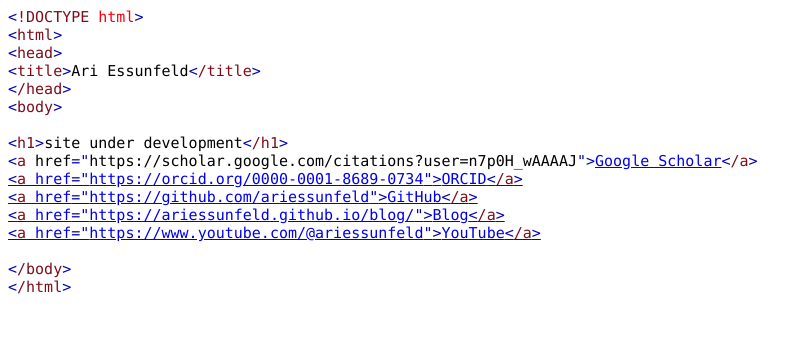
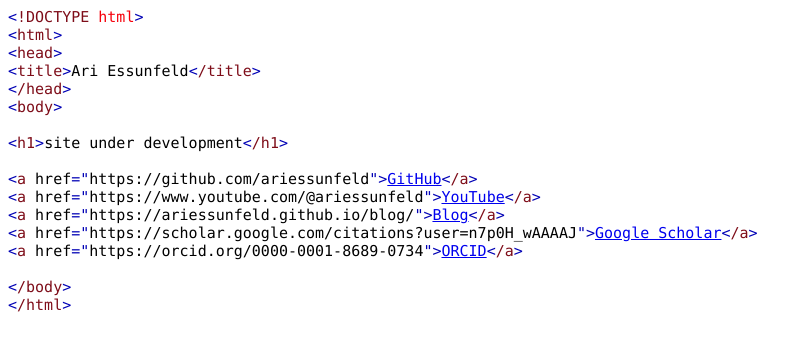
Before and after one commit to ariessunfeld/ariessunfeld.github.io, a plain HTML site: page index.html in a window 1280 px wide. Shown: the whole page, without its empty margins (0-811 px from the left). Drawn offline with Linux system fonts and the light colour scheme.

Commit message:
Update index.html

```diff
--- a/index.html
+++ b/index.html
@@ -26,41 +26,33 @@
 <p class="p2"><span class="s2"><br>
 </span></p>
 <p class="p2"><span class="s1">&lt;</span><span class="s4">h1</span><span class="s1">&gt;</span><span class="s5">site under development</span><span class="s1">&lt;</span><span class="s4">/h1</span><span class="s1">&gt;</span></p>
+<p class="p2"><span class="s2"><br>
+
+<!-- GitHub -->
+<p class="p2">
+    <span class="s1">&lt;</span><span class="s4">a</span><span class="s2"> href</span><span class="s1">="</span><span class="s5">https://github.com/ariessunfeld</span><span class="s1">"</span><span class="s1">&gt;</span><span class="s5"><a href="https://github.com/ariessunfeld">GitHub</a></span><span class="s1">&lt;</span><span class="s4">/a</span><span class="s1">&gt;</span>
+</p>
+
+<!-- YouTube -->
+<p class="p2">
+    <span class="s1">&lt;</span><span class="s4">a</span><span class="s2"> href</span><span class="s1">="</span><span class="s5">https://www.youtube.com/@ariessunfeld</span><span class="s1">"</span><span class="s1">&gt;</span><span class="s5"><a href="https://www.youtube.com/@ariessunfeld">YouTube</a></span><span class="s1">&lt;</span><span class="s4">/a</span><span class="s1">&gt;</span>
+</p>
+
+<!-- Blog -->
+<p class="p2">
+    <span class="s1">&lt;</span><span class="s4">a</span><span class="s2"> href</span><span class="s1">="</span><span class="s5">https://ariessunfeld.github.io/blog/</span><span class="s1">"</span><span class="s1">&gt;</span><span class="s5"><a href="https://ariessunfeld.github.io/blog/">Blog</a></span><span class="s1">&lt;</span><span class="s4">/a</span><span class="s1">&gt;</span>
+</p>
 
 <!-- Google Scholar -->
 <p class="p2">
-
     <span class="s1">&lt;</span><span class="s4">a</span><span class="s2"> href</span><span class="s1">="</span><span class="s5">https://scholar.google.com/citations?user=n7p0H_wAAAAJ</span><span class="s1">"</span><span class="s1">&gt;</span><span class="s5"><a href="https://scholar.google.com/citations?user=n7p0H_wAAAAJ">Google Scholar</a></span><span class="s1">&lt;</span><span class="s4">/a</span><span class="s1">&gt;</span>
-
 </p>
 
 <!-- ORCID -->
 <p class="p2">
-  <a href="https://orcid.org/0000-0001-8689-0734">
-    <span class="s1">&lt;</span><span class="s4">a</span><span class="s2"> href</span><span class="s1">="</span><span class="s5">https://orcid.org/0000-0001-8689-0734</span><span class="s1">"</span><span class="s1">&gt;</span><span class="s5">ORCID</span><span class="s1">&lt;</span><span class="s4">/a</span><span class="s1">&gt;</span>
-  </a>
+    <span class="s1">&lt;</span><span class="s4">a</span><span class="s2"> href</span><span class="s1">="</span><span class="s5">https://orcid.org/0000-0001-8689-0734</span><span class="s1">"</span><span class="s1">&gt;</span><span class="s5"><a href="https://orcid.org/0000-0001-8689-0734">ORCID</a></span><span class="s1">&lt;</span><span class="s4">/a</span><span class="s1">&gt;</span>
 </p>
 
-<!-- GitHub -->
-<p class="p2">
-  <a href="https://github.com/ariessunfeld">
-    <span class="s1">&lt;</span><span class="s4">a</span><span class="s2"> href</span><span class="s1">="</span><span class="s5">https://github.com/ariessunfeld</span><span class="s1">"</span><span class="s1">&gt;</span><span class="s5">GitHub</span><span class="s1">&lt;</span><span class="s4">/a</span><span class="s1">&gt;</span>
-  </a>
-</p>
-
-<!-- Blog -->
-<p class="p2">
-  <a href="https://ariessunfeld.github.io/blog/">
-    <span class="s1">&lt;</span><span class="s4">a</span><span class="s2"> href</span><span class="s1">="</span><span class="s5">https://ariessunfeld.github.io/blog/</span><span class="s1">"</span><span class="s1">&gt;</span><span class="s5">Blog</span><span class="s1">&lt;</span><span class="s4">/a</span><span class="s1">&gt;</span>
-  </a>
-</p>
-
-<!-- YouTube -->
-<p class="p2">
-  <a href="https://www.youtube.com/@ariessunfeld">
-    <span class="s1">&lt;</span><span class="s4">a</span><span class="s2"> href</span><span class="s1">="</span><span class="s5">https://www.youtube.com/@ariessunfeld</span><span class="s1">"</span><span class="s1">&gt;</span><span class="s5">YouTube</span><span class="s1">&lt;</span><span class="s4">/a</span><span class="s1">&gt;</span>
-  </a>
-</p>
 
 <p class="p2"><span class="s2"><br>
 </span></p>
```
